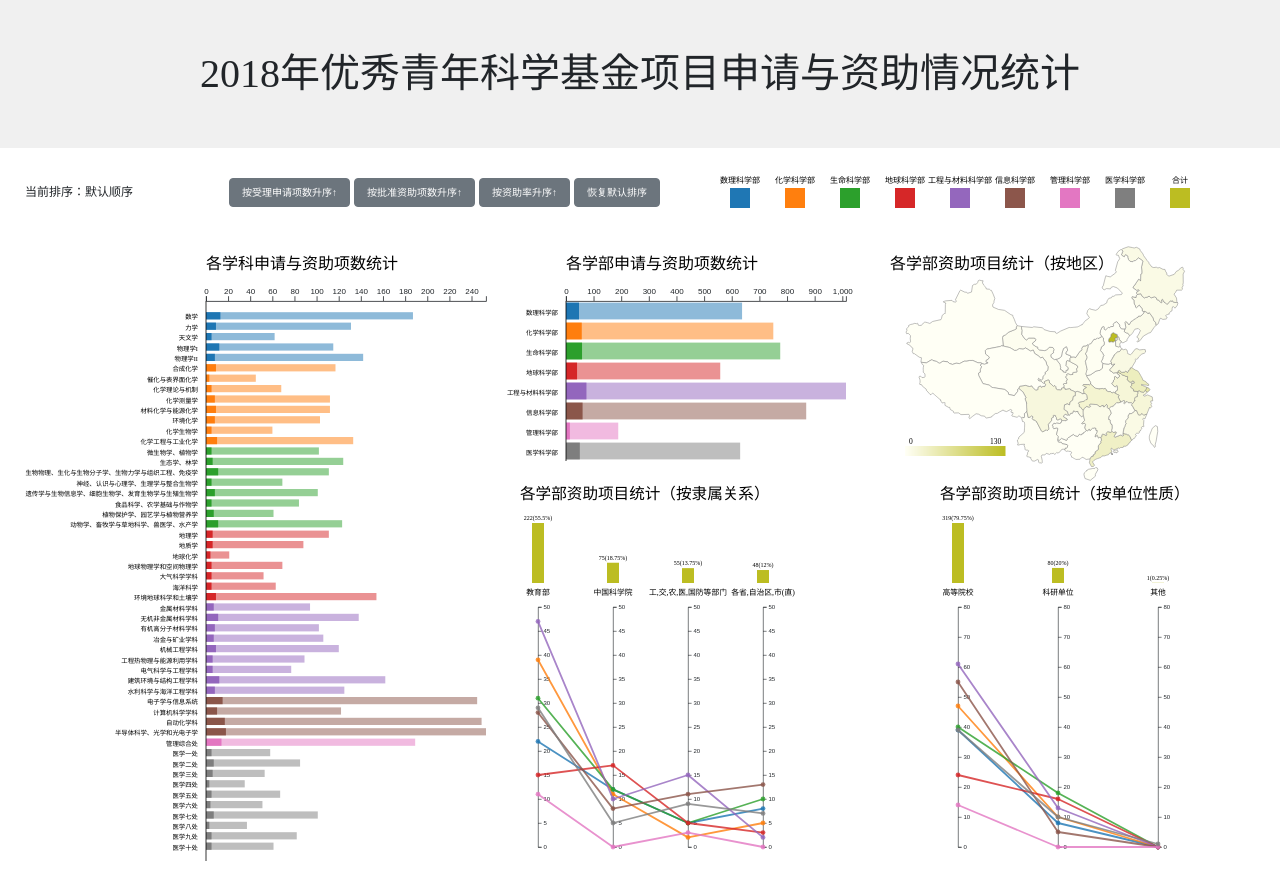
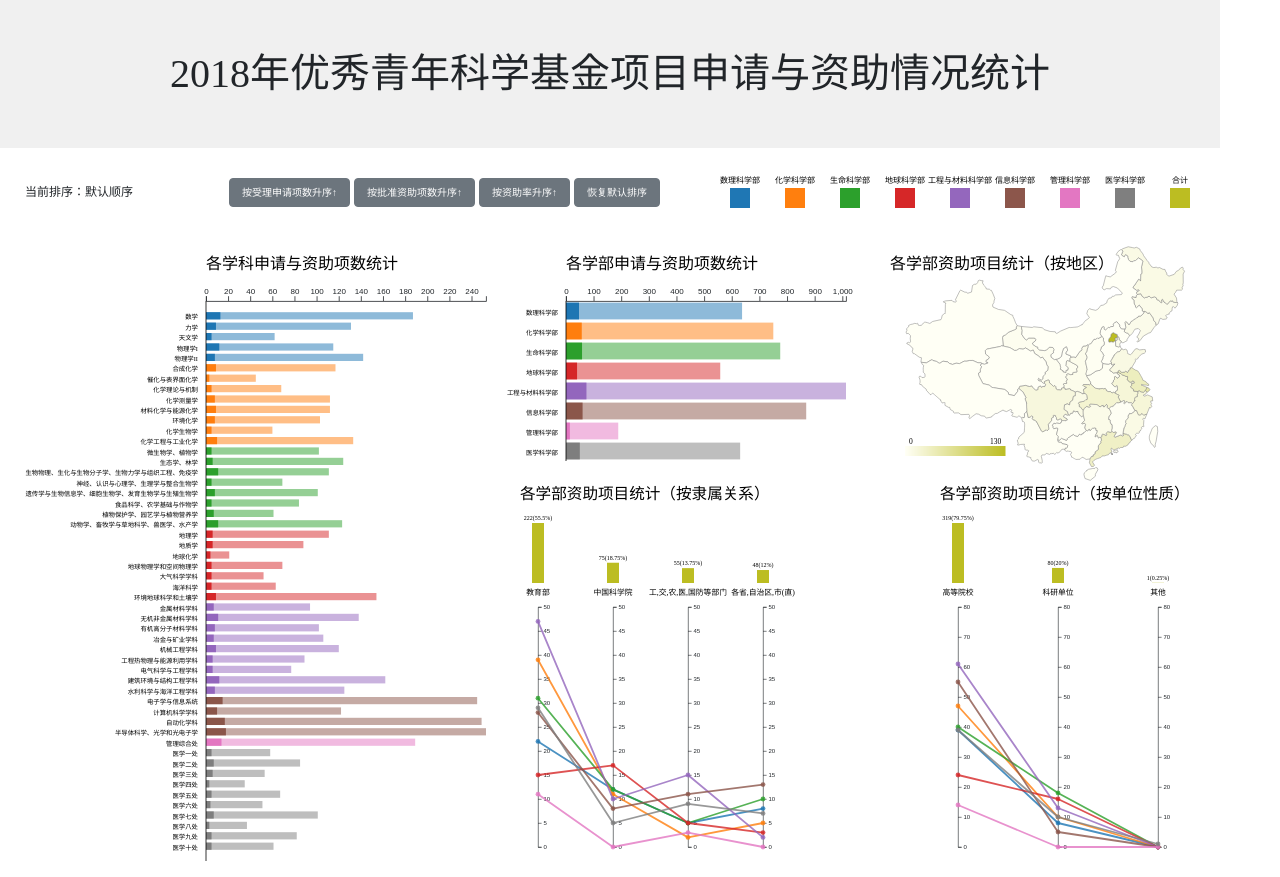
Before and after one commit to minghangz/backup, a plain HTML site: page myPages/NSFCVisualization/index.html in a window 1280 px wide. Drawn offline with Linux system fonts and the light colour scheme.

Commit message:
Update index.css

```diff
--- a/myPages/NSFCVisualization/css/index.css
+++ b/myPages/NSFCVisualization/css/index.css
@@ -1,7 +1,7 @@
 /*--------------通用-----------------*/
 body{
     font-family:"Microsoft Yahei";
-    min-width: 1200px;
+    width: 1220px;
 }
 /*标题*/
 h1{
```
